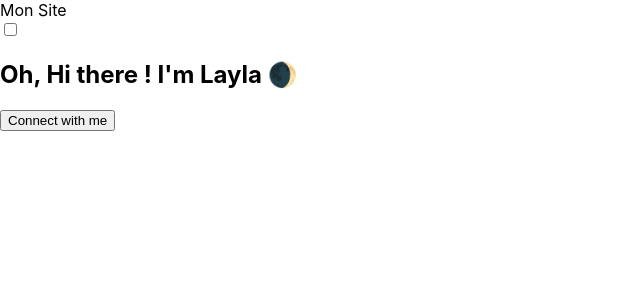
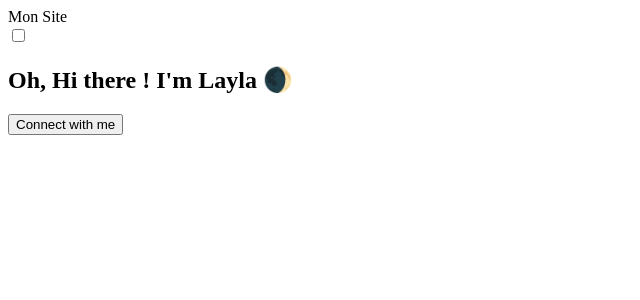
Before and after one commit to CaptainFortune/dark-mode, a Next.js app: page / in a window 1280 px wide. Shown: the top 300 px of the page, without its empty margins (0-640 px from the left). Built offline with nearby package versions, Linux system fonts and the light colour scheme.

Commit message:
debut css

```diff
--- a/styles/globals.css
+++ b/styles/globals.css
@@ -1,16 +1,22 @@
-html,
-body {
-  padding: 0;
-  margin: 0;
-  font-family: -apple-system, BlinkMacSystemFont, Segoe UI, Roboto, Oxygen,
-    Ubuntu, Cantarell, Fira Sans, Droid Sans, Helvetica Neue, sans-serif;
+@import url('https://fonts.googleapis.com/css2?family=Poppins:ital,wght@0,100;0,400;0,500;1,300&display=swap');
+
+/* declaring the css variables colors */
+:root {
+  --color-primary-accent: #2614c7;
+  --color-primary: #000;
+  --color-button: #3d486c;
+  --color-paragraph: #797979;
+  --color-button-text: rgb(255, 255, 255);
+  --color-background: #fff;
+  --color-anchor: #000aff;
 }
 
-a {
-  color: inherit;
-  text-decoration: none;
+[data-theme='dark'] {
+  --color-primary-accent: #00ff4c;
+  --color-primary: #fff;
+  --color-button: #00ff4c;
+  --color-paragraph: #8a8a8a;
+  --color-button-text: rgb(0, 0, 0);
+  --color-background: #22212b;
+  --color-anchor: #00ff4c;
 }
-
-* {
-  box-sizing: border-box;
-}
```
